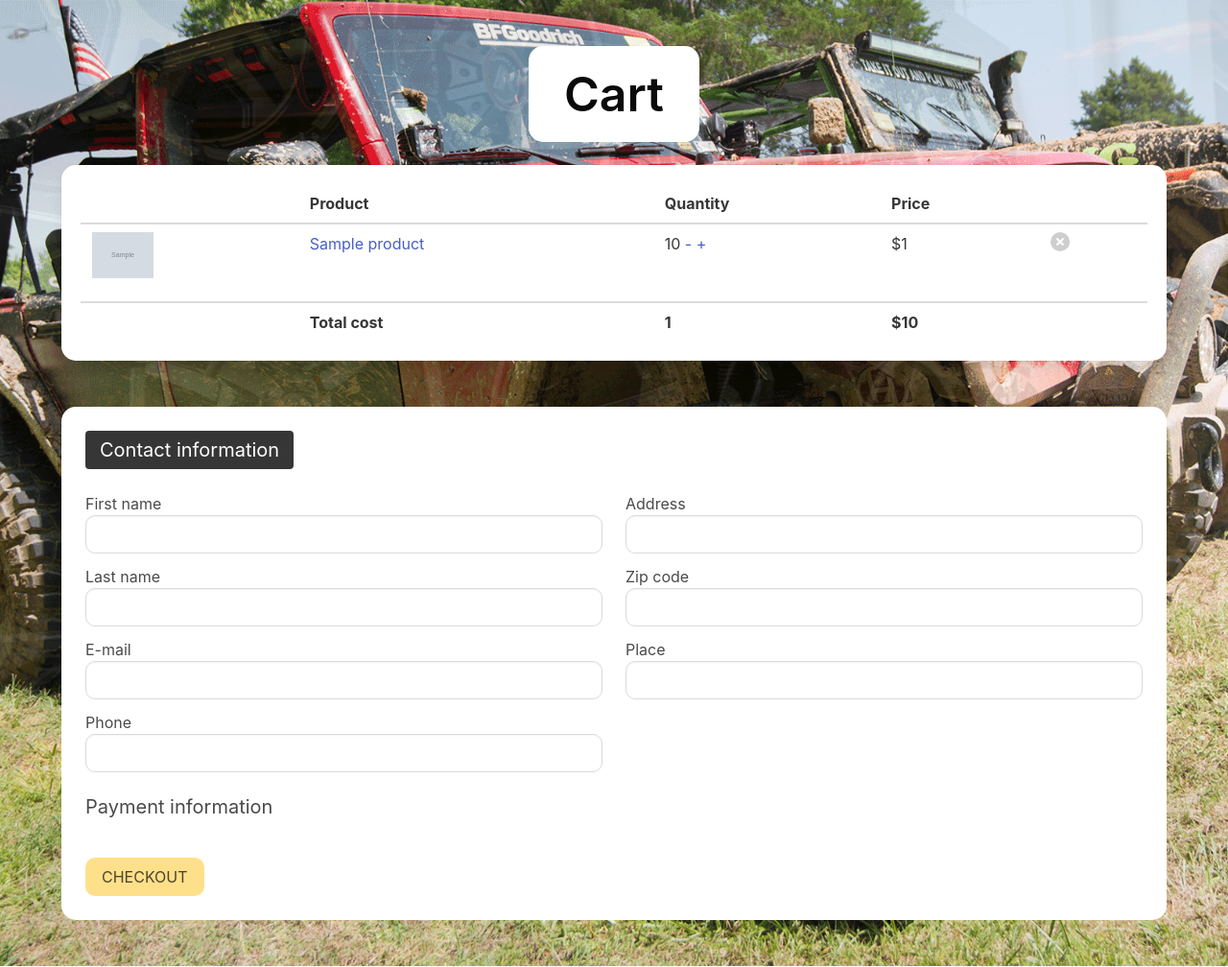
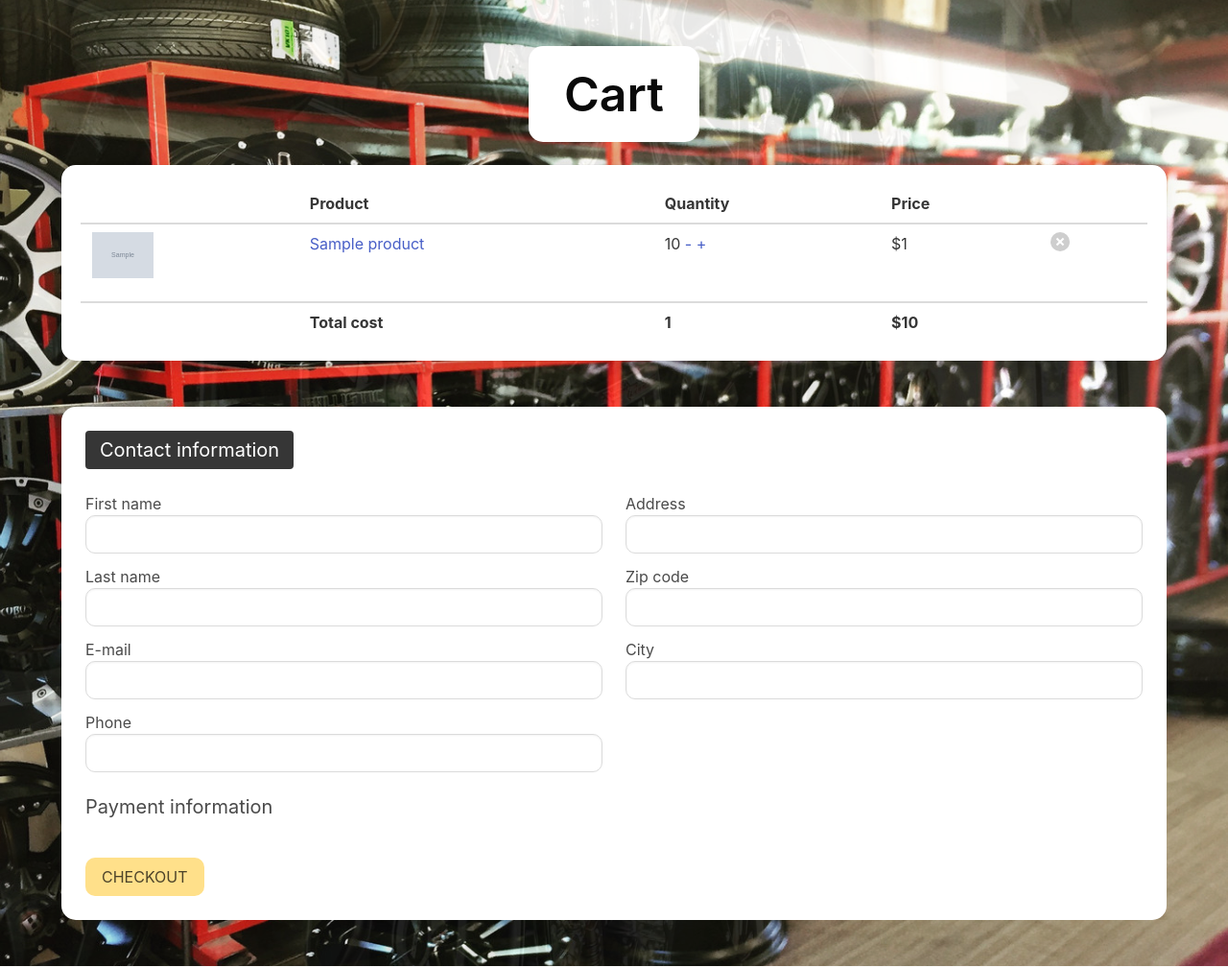
Before and after one commit to quannguyen13/Ecommerce, a Django app: template apps/cart/templates/cart/cart.html in a window 1280 px wide. Shown: the part 66-1074 px from the top of the page at 96% size. Run offline with Django 3.2, Linux system fonts and the light colour scheme; the template is opened without the code that fills it: most values are stand-ins (such as "Sample title", 1, 10 or a date in 2020); grey boxes marked "Sample" are stand-in pictures; some libraries are stand-ins or nearby versions.

Commit message:
09-11-2021

```diff
--- a/apps/cart/forms.py
+++ b/apps/cart/forms.py
@@ -7,5 +7,5 @@ class CheckoutForm(forms.Form):
     phone = forms.CharField(max_length=255)
     address = forms.CharField(max_length=255)
     zipcode = forms.CharField(max_length=255)
-    place = forms.CharField(max_length=255)
+    city = forms.CharField(max_length=255)
     stripe_token = forms.CharField(max_length=255)
--- a/apps/cart/templates/cart/cart.html
+++ b/apps/cart/templates/cart/cart.html
@@ -130,10 +130,10 @@
                     </div>
 
                     <div class="field">
-                        <label>Place</label>
+                        <label>City</label>
 
                         <div class="control">
-                            <input class="input" type="text" name="place">
+                            <input class="input" type="text" name="city">
                         </div>
                     </div>
                 </div>
--- a/apps/cart/templates/cart/success.html
+++ b/apps/cart/templates/cart/success.html
@@ -3,6 +3,6 @@
 {% block title %}Success | {% endblock %}
 
 {% block content %}
-    <h1 class="title">Thanks For Shopping With Us.</h1>
-    <h1 class="title">Your Purchase Is Completed.</h1>
+    <h1 class="title is-size-1 is-warning" style="color: yellow;">Thanks For Shopping With Us.</h1>
+    <h1 class="title is-size-1 is-warning" style="color: yellow;">Your Purchase Is Completed.</h1>
 {% endblock %}
--- a/apps/cart/views.py
+++ b/apps/cart/views.py
@@ -30,9 +30,9 @@ def cart_detail(request):
             phone = form.cleaned_data['phone']
             address = form.cleaned_data['address']
             zipcode = form.cleaned_data['zipcode']
-            place = form.cleaned_data['place']
+            city = form.cleaned_data['city']
 
-            order = checkout(request, first_name, last_name, email, address, zipcode, place, phone, cart.get_total_cost())
+            order = checkout(request, first_name, last_name, email, address, zipcode, city, phone, cart.get_total_cost())
 
             cart.clear()
 
--- a/apps/order/ultilities.py
+++ b/apps/order/ultilities.py
@@ -2,8 +2,8 @@ from apps.cart.cart import Cart
 
 from .models import Order, OrderItem
 
-def checkout(request, first_name, last_name, email, address, zipcode, place, phone, amount):
-    order = Order.objects.create(first_name=first_name, last_name=last_name, email=email, address=address, zipcode=zipcode, place=place, phone=phone, paid_amount=amount)
+def checkout(request, first_name, last_name, email, address, zipcode, city, phone, amount):
+    order = Order.objects.create(first_name=first_name, last_name=last_name, email=email, address=address, zipcode=zipcode, city=city, phone=phone, paid_amount=amount)
 
     for item in Cart(request):
         OrderItem.objects.create(order=order, product=item['product'], vendor=item['product'].vendor, price=item['product'].price, quantity=item['quantity'])
--- a/apps/product/templates/product/search.html
+++ b/apps/product/templates/product/search.html
@@ -4,7 +4,7 @@
 <div class="columns is-multiline mb-6">
     <div class="column is-12 has-text-centered mt-6 mb-6">
         <h2 class="is-size-3">{{category.title}}</h2>
-        <h3>Search term: "{{ query }}"</h3>
+        <h3 class="is-size-1" style="color: yellowgreen; font-weight: bolder;">Result: "{{ query }}"</h3>
     </div>
 
     {% for product in products.all %}
```
Also changed, not shown: interiorshop/settings.py (+19 -12 lines), static/styles/main.css (+37 -38 lines), 5 other files.
